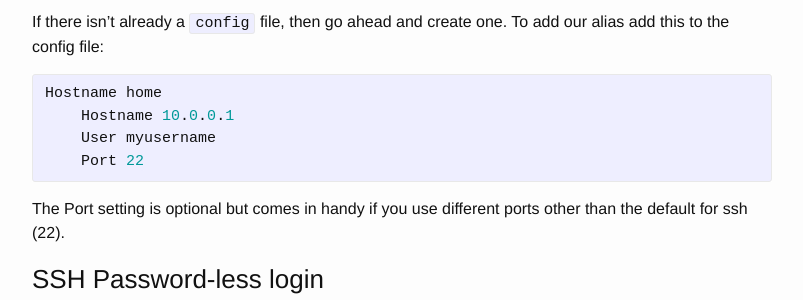
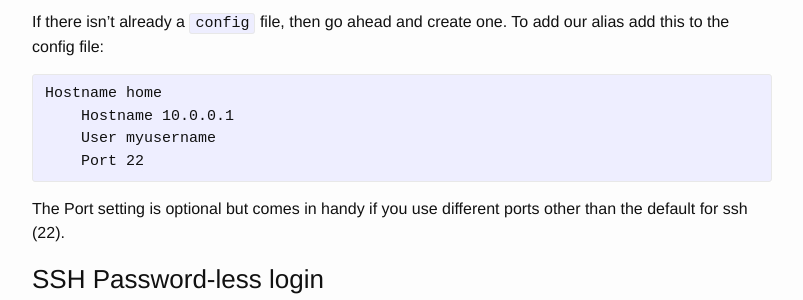
Before and after one commit to pfista/pfista-old.github.io, a Jekyll site: the page built from _posts/2013-08-08-seamless-ssh-aliases-and-passwordless-login.markdown, in a window 1280 px wide. Shown: the part 789-1089 px from the top of the page, without its empty margins (238-1041 px from the left). Built offline with Jekyll 4.4.1, drawn with Linux system fonts in a browser that asks for light colours.

Commit message:
Updating gemfile for jekyll 2.4, fixing pygments highlighting

````diff
--- a/Gemfile
+++ b/Gemfile
@@ -1,4 +1,6 @@
 source 'https://rubygems.org'
+
+ruby '2.1.5'
 
 group :jekyll_plugins do
       gem 'jekyll-compose'
--- a/_posts/2013-08-08-seamless-ssh-aliases-and-passwordless-login.markdown
+++ b/_posts/2013-08-08-seamless-ssh-aliases-and-passwordless-login.markdown
@@ -40,7 +40,7 @@
 If there isn't already a ```config``` file, then go ahead and create one. To add
 our alias add this to the config file:
 
-{% highlight conf %}
+{% highlight aconf %}
 Hostname home
     Hostname 10.0.0.1
     User myusername
````
